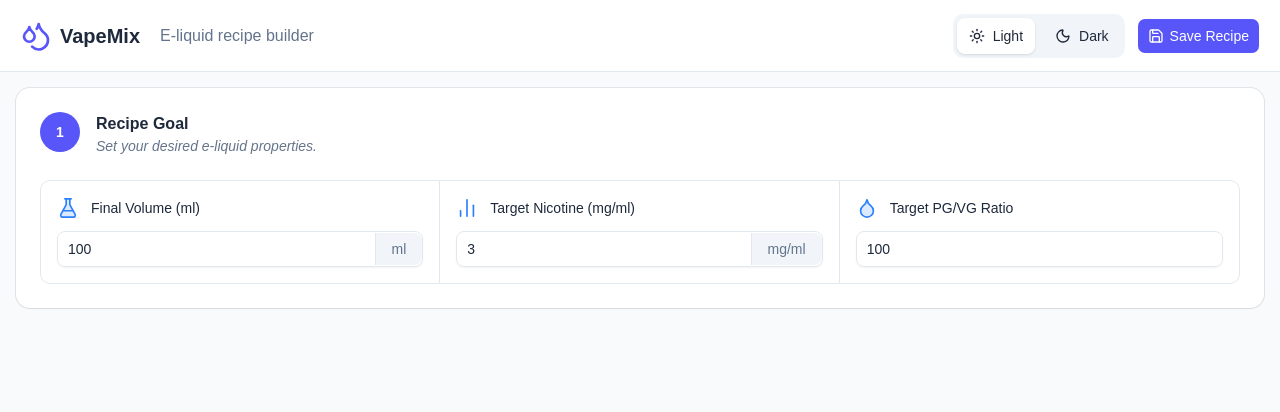
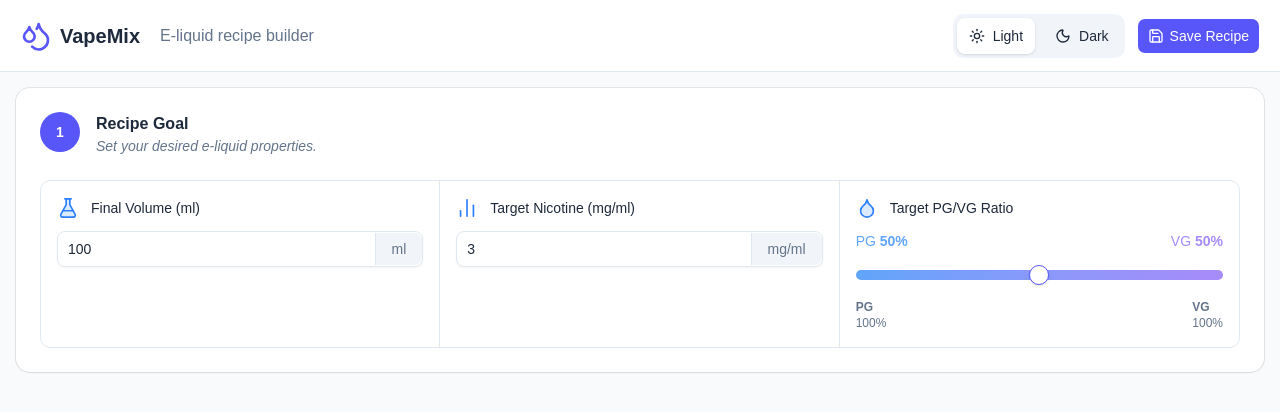
Before and after one commit to Sooheil/VapeMix, a React (Vite) app: page / in a window 1280 px wide. Shown: the top 412 px of the page. Built offline with nearby package versions, Linux system fonts and the light colour scheme.

Commit message:
add the slider

```diff
--- a/src/components/index.ts
+++ b/src/components/index.ts
@@ -18,3 +18,4 @@ export {
   InputGroupText,
 } from "./ui/input-group"
 export { UnitInput } from "./unitInput/UnitInput"
+export { PgVgSlider } from "./pgVgSlider/PgVgSlider"
--- /dev/null
+++ b/src/components/pgVgSlider/PgVgSlider.tsx
@@ -0,0 +1,48 @@
+import { Slider } from "@base-ui/react/slider"
+import type { PgVgSliderProps } from "./PgVgSlider.types"
+
+export const PgVgSlider = ({ value, onChange }: PgVgSliderProps) => {
+  const vg = 100 - value
+
+  return (
+    <div className="flex flex-col gap-3">
+      <div className="flex items-center justify-between text-sm">
+        <span className="text-pg">
+          PG <span className="font-extrabold">{value}%</span>
+        </span>
+        <span className="text-vg">
+          VG <span className="font-extrabold">{vg}%</span>
+        </span>
+      </div>
+
+      <Slider.Root
+        value={value}
+        min={0}
+        max={100}
+        step={10}
+        onValueChange={(nextValue) => {
+          if (typeof nextValue === "number") {
+            onChange(nextValue)
+          }
+        }}
+      >
+        <Slider.Control className="flex h-6 w-full items-center">
+          <Slider.Track className="relative h-2.5 w-full rounded-full bg-linear-to-r from-pg to-vg">
+            <Slider.Thumb className="size-5 rounded-full border border-primary bg-white shadow-sm" />
+          </Slider.Track>
+        </Slider.Control>
+      </Slider.Root>
+
+      <div className="flex justify-between text-xs text-muted-foreground">
+        <div>
+          <div className="font-bold">PG</div>
+          <div>100%</div>
+        </div>
+        <div>
+          <div className="font-bold">VG</div>
+          <div>100%</div>
+        </div>
+      </div>
+    </div>
+  )
+}
--- /dev/null
+++ b/src/components/pgVgSlider/PgVgSlider.types.ts
@@ -0,0 +1,4 @@
+export interface PgVgSliderProps {
+  value: number
+  onChange: (value: number) => void
+}
--- /dev/null
+++ b/src/components/ui/slider.tsx
@@ -0,0 +1,51 @@
+import { Slider as SliderPrimitive } from "@base-ui/react/slider"
+import { cn } from "cn"
+
+function Slider({
+  className,
+  defaultValue,
+  value,
+  min = 0,
+  max = 100,
+  ...props
+}: SliderPrimitive.Root.Props) {
+  const _values = Array.isArray(value)
+    ? value
+    : Array.isArray(defaultValue)
+      ? defaultValue
+      : [min, max]
+
+  return (
+    <SliderPrimitive.Root
+      className={cn("data-horizontal:w-full data-vertical:h-full", className)}
+      data-slot="slider"
+      defaultValue={defaultValue}
+      value={value}
+      min={min}
+      max={max}
+      thumbAlignment="edge"
+      {...props}
+    >
+      <SliderPrimitive.Control className="relative flex w-full touch-none items-center select-none data-disabled:opacity-50 data-vertical:h-full data-vertical:min-h-40 data-vertical:w-auto data-vertical:flex-col">
+        <SliderPrimitive.Track
+          data-slot="slider-track"
+          className="relative grow overflow-hidden rounded-full bg-muted select-none data-horizontal:h-1.5 data-horizontal:w-full data-vertical:h-full data-vertical:w-1.5"
+        >
+          <SliderPrimitive.Indicator
+            data-slot="slider-range"
+            className="bg-primary select-none data-horizontal:h-full data-vertical:w-full"
+          />
+        </SliderPrimitive.Track>
+        {Array.from({ length: _values.length }, (_, index) => (
+          <SliderPrimitive.Thumb
+            data-slot="slider-thumb"
+            key={index}
+            className="block size-4 shrink-0 rounded-full border border-primary bg-white shadow-sm ring-ring/50 transition-[color,box-shadow] select-none hover:ring-4 focus-visible:ring-4 focus-visible:outline-hidden disabled:pointer-events-none disabled:opacity-50"
+          />
+        ))}
+      </SliderPrimitive.Control>
+    </SliderPrimitive.Root>
+  )
+}
+
+export { Slider }
--- a/src/features/recipe/components/recipeForm/recipeGoal/RecipeGoal.tsx
+++ b/src/features/recipe/components/recipeForm/recipeGoal/RecipeGoal.tsx
@@ -2,12 +2,14 @@ import {
   Card,
   CardContent,
   CardSectionHeader,
-  Input,
   UnitInput,
+  PgVgSlider,
 } from "@/components"
 import { FormSection } from "@/components/formSection/FormSection"
+import { useState } from "react"
 
 export const RecipeGoal = () => {
+  const [pg, setPg] = useState(50)
   return (
     <Card>
       <CardSectionHeader
@@ -32,7 +34,7 @@ export const RecipeGoal = () => {
             <UnitInput type="number" defaultValue={3} inputGroupText="mg/ml" />
           </FormSection>
           <FormSection icon="droplet" title="Target PG/VG Ratio">
-            <Input type="number" min={0} defaultValue={100} />
+            <PgVgSlider value={pg} onChange={setPg} />
           </FormSection>
         </div>
       </CardContent>
--- a/src/index.css
+++ b/src/index.css
@@ -46,6 +46,8 @@
   --radius-2xl: calc(var(--radius) * 1.8);
   --radius-3xl: calc(var(--radius) * 2.2);
   --radius-4xl: calc(var(--radius) * 2.6);
+  --color-pg: var(--pg-color);
+  --color-vg: var(--vg-color);
 }
 
 :root {
@@ -81,6 +83,8 @@
   --sidebar-accent-foreground: #047857;
   --sidebar-border: #e2e8f0;
   --sidebar-ring: #10b981;
+  --pg-color: #60a5fa;
+  --vg-color: #a78bfa;
 }
 
 .dark {
```
